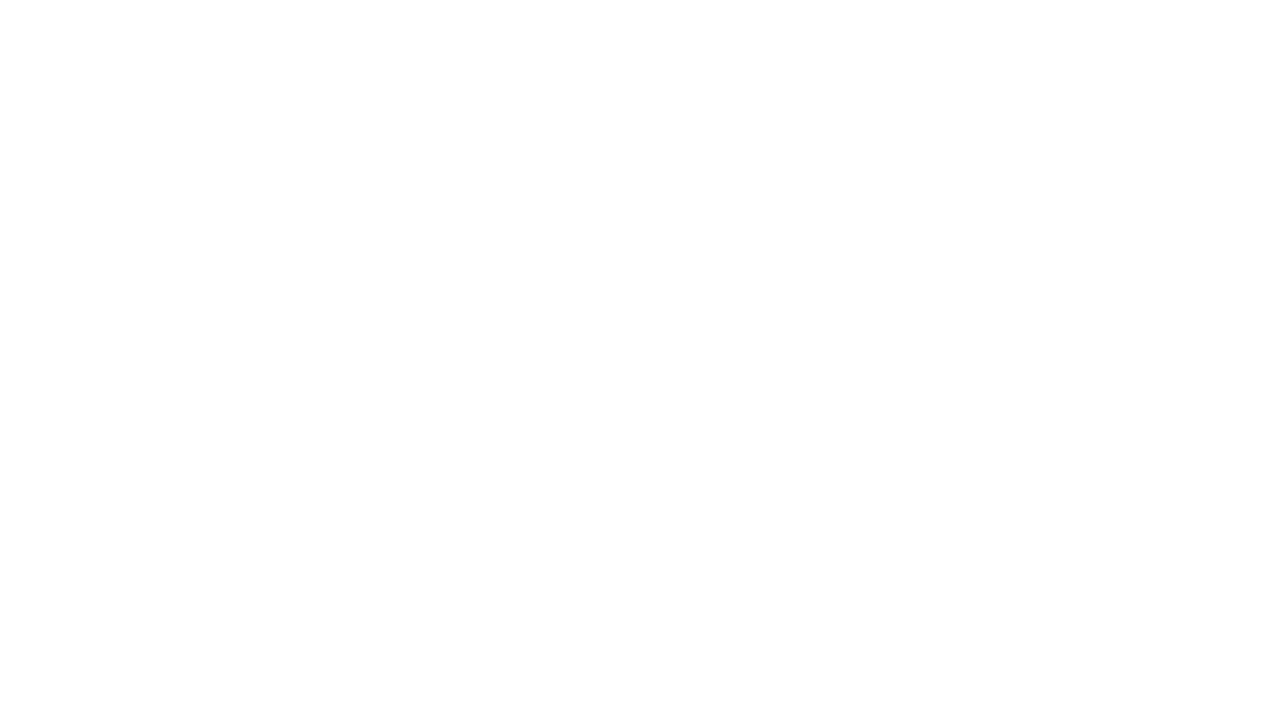
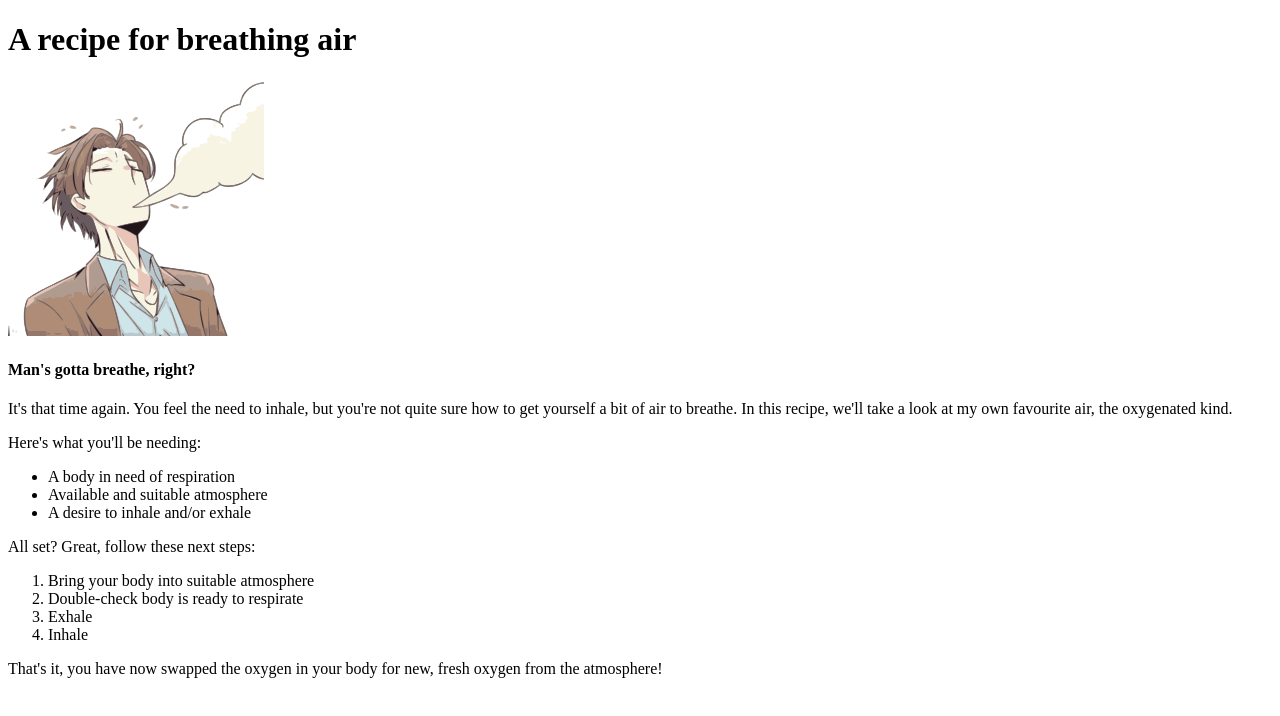
Before and after one commit to eSportsRat/odin-recipes, a plain HTML site: page recipes/air.html in a window 1280 px wide. Drawn offline with Linux system fonts and the light colour scheme.

Commit message:
Finish writing air html file

```diff
--- a/recipes/air.html
+++ b/recipes/air.html
@@ -5,6 +5,23 @@
         <title>Air recipe</title>
     </head>
     <body>
-
+        <h1>A recipe for breathing air</h1>
+        <img src="../img/air.svg" width="256" alt="An anime styled image of a man practicing humanity's finest pastime, respirating">
+        <h4>Man's gotta breathe, right?</h4>
+        <p>It's that time again. You feel the need to inhale, but you're not quite sure how to get yourself a bit of air to breathe. In this recipe, we'll take a look at my own favourite air, the oxygenated kind.</p>
+        <p>Here's what you'll be needing:</p>
+        <ul>
+            <li>A body in need of respiration</li>
+            <li>Available and suitable atmosphere</li>
+            <li>A desire to inhale and/or exhale</li>
+        </ul>
+        <p>All set? Great, follow these next steps:</p>
+        <ol>
+            <li>Bring your body into suitable atmosphere</li>
+            <li>Double-check body is ready to respirate</li>
+            <li>Exhale</li>
+            <li>Inhale</li>
+        </ol>
+        <p>That's it, you have now swapped the oxygen in your body for new, fresh oxygen from the atmosphere!</p>
     </body>
 </html>
```
